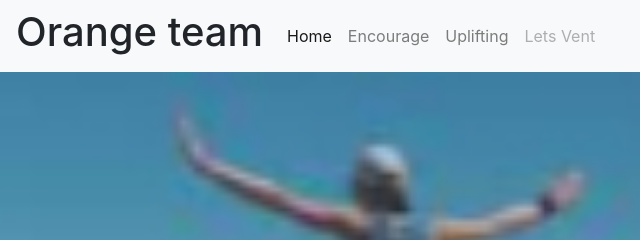
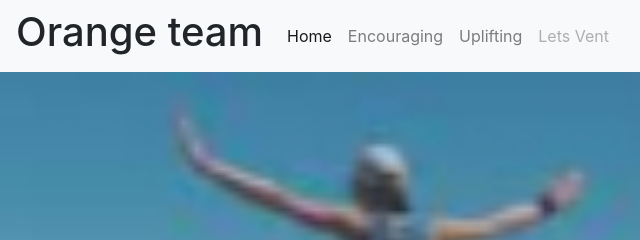
Before and after one commit to 16Flash/Orange-tm, a plain HTML site: page index.html in a window 1280 px wide. Shown: the top 240 px of the page, 0-640 px from the left. Drawn offline with nearby package versions, Linux system fonts and the light colour scheme.

Commit message:
Add files via upload

```diff
--- a/index.html
+++ b/index.html
@@ -23,7 +23,7 @@
         <a class="nav-link" href="#">Home <span class="sr-only">(current)</span></a>
       </li>
       <li class="nav-item">
-        <a class="nav-link" href="#Encourage">Encourage</a>
+        <a class="nav-link" href="#Encourage">Encouraging</a>
       </li>
       <li class="nav-item">
         <a class="nav-link" href="#Uplifting">Uplifting</a>
```
